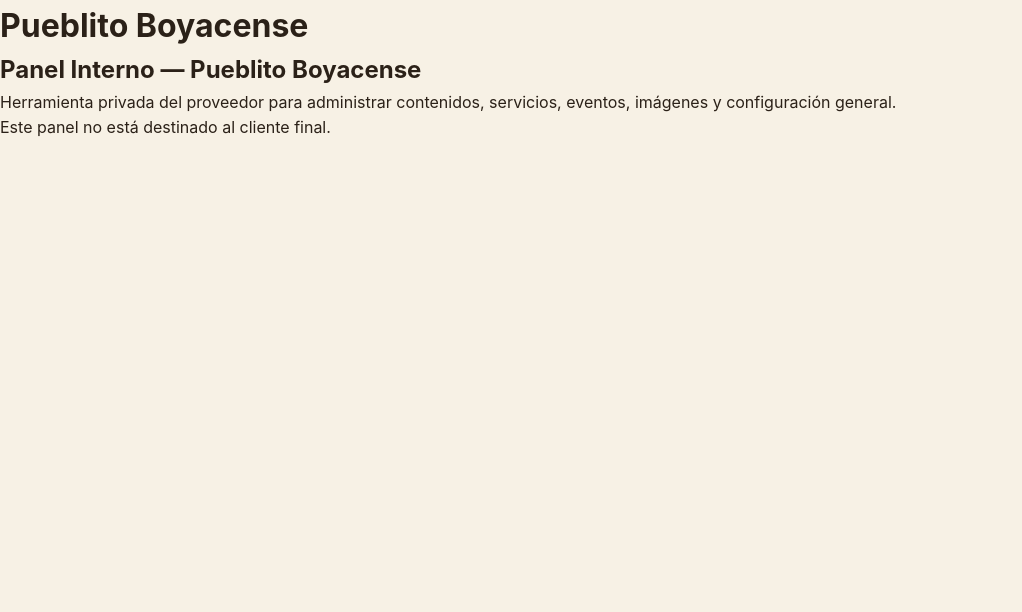
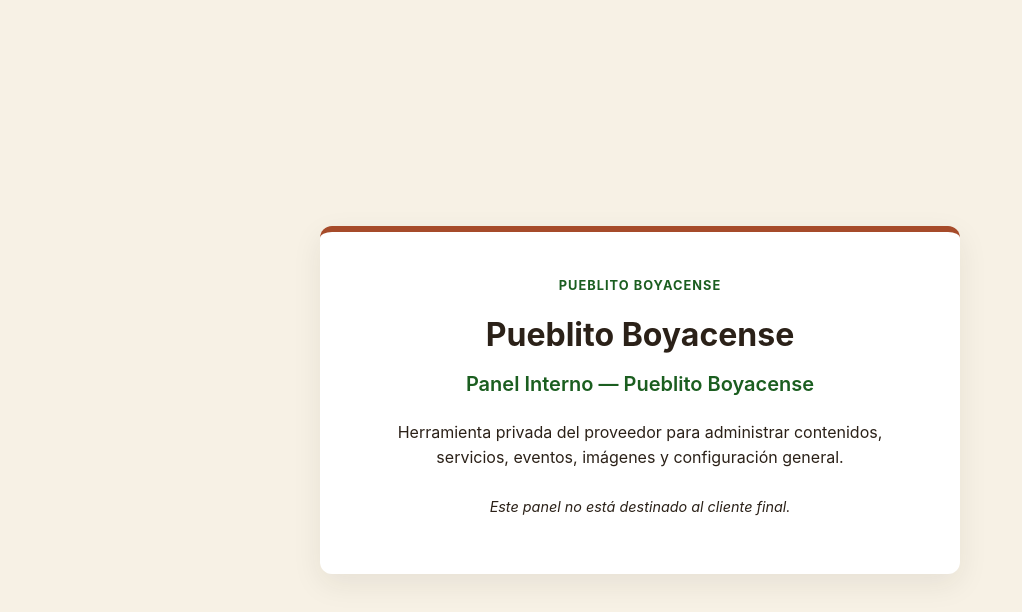
Before and after one commit to andreslpintoc29-hue/pueblito-boyacense, a Next.js app in the folder apps/admin/: page / in a window 1280 px wide. Shown: the top 612 px of the page, without its empty margins (0-1022 px from the left). Built offline with nearby package versions, Linux system fonts and the light colour scheme.

Commit message:
style(admin): apply layout classes to home page

```diff
--- a/apps/admin/src/app/page.js
+++ b/apps/admin/src/app/page.js
@@ -1,13 +1,16 @@
 export default function HomePage() {
   return (
-    <main>
+    <main className="page">
+      <section className="card">
+        <span className="eyebrow">Pueblito Boyacense</span>
         <h1>Pueblito Boyacense</h1>
         <h2>Panel Interno — Pueblito Boyacense</h2>
         <p>
           Herramienta privada del proveedor para administrar contenidos,
           servicios, eventos, imágenes y configuración general.
         </p>
-      <p>Este panel no está destinado al cliente final.</p>
+        <p className="note">Este panel no está destinado al cliente final.</p>
+      </section>
     </main>
   );
 }
```
Lines whose indentation alone changed are shown as unchanged.
